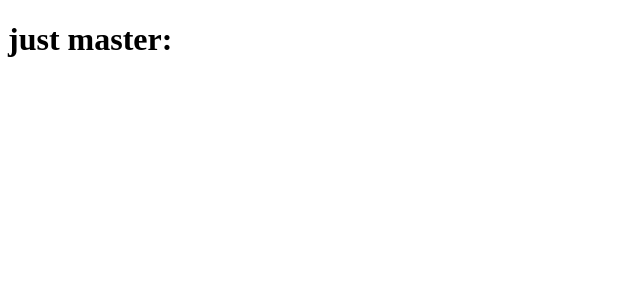
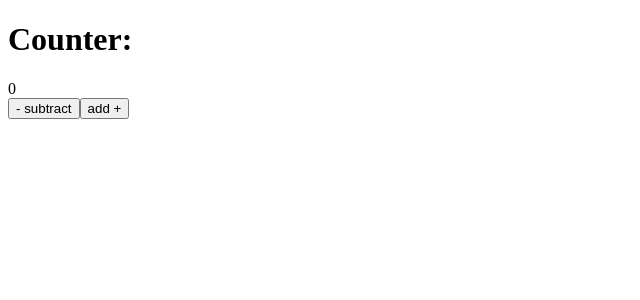
Before and after one commit to Artuchka/6projects, a React (Create React App) app: page / in a window 1280 px wide. Shown: the top 300 px of the page, without its empty margins (0-640 px from the left). Built offline with nearby package versions, Linux system fonts and the light colour scheme.

Commit message:
added js and css file

```diff
--- a/src/App.js
+++ b/src/App.js
@@ -1,9 +1,26 @@
 import { useState } from "react"
+import "./App.css"
 
 function App() {
+	const [count, setCount] = useState(0)
 	return (
 		<div className="App">
-			<h1 className="title">just master:</h1>
+			<h1 className="title">Counter:</h1>
+			<div className="count">{count}</div>
+			<div className="btn-container">
+				<button
+					onClick={() => setCount(count - 1)}
+					className="btn btn--danger"
+				>
+					- subtract
+				</button>
+				<button
+					onClick={() => setCount(count + 1)}
+					className="btn btn--ok"
+				>
+					add +
+				</button>
+			</div>
 		</div>
 	)
 }
```
Also changed, not shown: src/App.css (added).
